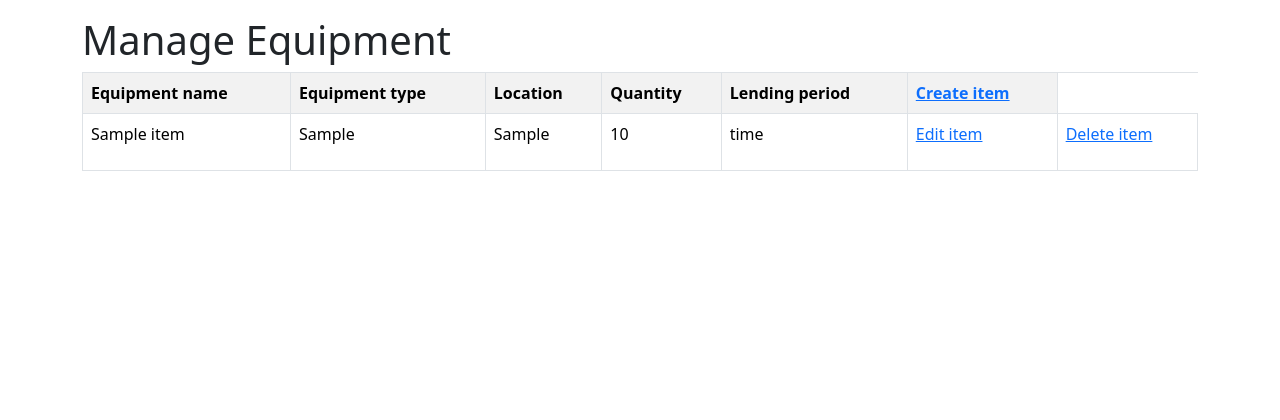
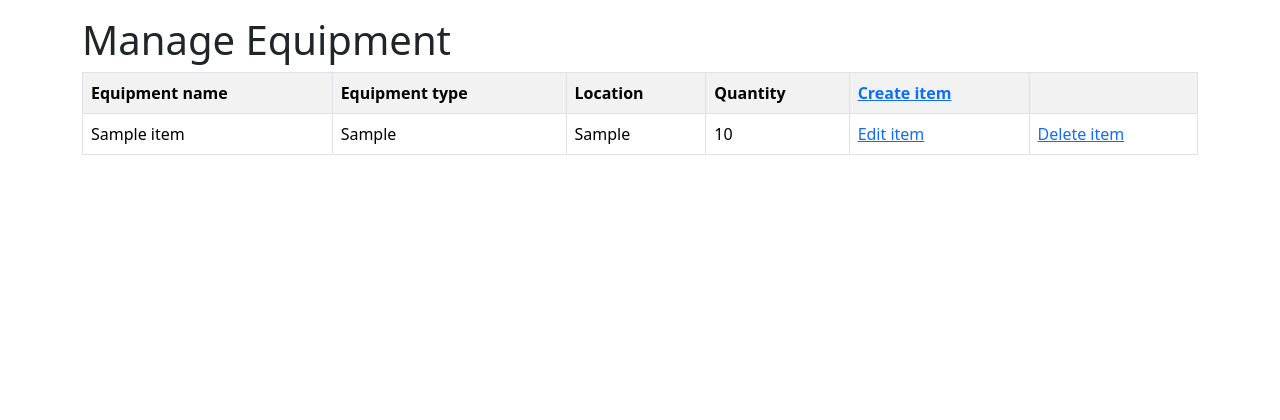
Before and after one commit to Ernew333/groupH, a Django app: page /manageitem/ in a window 1280 px wide. Shown: the part 184-604 px from the top of the page. Run offline with Django 5.2, Linux system fonts and the light colour scheme; tables that the repository leaves empty hold one stand-in row (values such as "Sample post"); some libraries are stand-ins or nearby versions.

Commit message:
Removed the table header lending period as it does not make sense to have it in the manage item page. Changed the manageItem method so it has camel casing

```diff
--- a/inventories/templates/inventories/manageitem.html
+++ b/inventories/templates/inventories/manageitem.html
@@ -30,10 +30,9 @@
                 Quantity
             </th>
             <th>
-                Lending period
+                <a href="{% url 'inventories:createitem' %}">Create item</a>
             </th>
             <th>
-                <a href="{% url 'inventories:createitem' %}">Create item</a>
             </th>
         </tr>
         <tr>
@@ -51,9 +50,6 @@
                 {{item.quantity}}
             </td>
             <td>
-                <p>time</p>
-            </td>
-            <td>
                 <a href="{% url 'inventories:updateitem' item.id %}">Edit item</a>
             </td>
             <td>
--- a/inventories/urls.py
+++ b/inventories/urls.py
@@ -7,7 +7,7 @@ app_name = 'inventories'
 
 urlpatterns = [
     path('', views.index, name="index"),
-    path('manageitem/', views.manageitem, name = "manageitem"),
+    path('manageitem/', views.manageItem, name = "manageitem"),
     path('createitem/', views.createItem, name = "createitem"),
     path('updateitem/<str:id>/', views.updateItem, name = "updateitem"),
     path('deleteitem/<str:id>/', views.deleteItem, name = "deleteitem"),
--- a/inventories/views.py
+++ b/inventories/views.py
@@ -9,7 +9,7 @@ from .forms import ItemForm
 def index(request):
     return render(request, 'inventories/index.html')
 
-def manageitem(request):
+def manageItem(request):
     item = Item.objects.all()
     context = {'item': item}
     return render(request,'inventories/manageitem.html', context)
```
